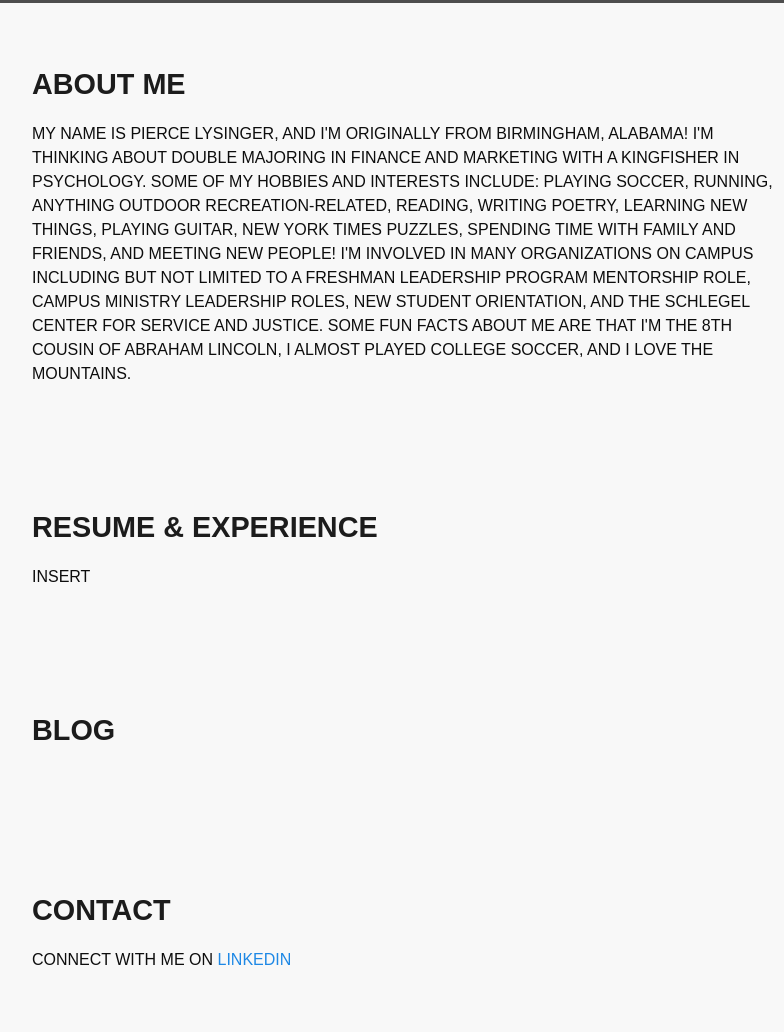
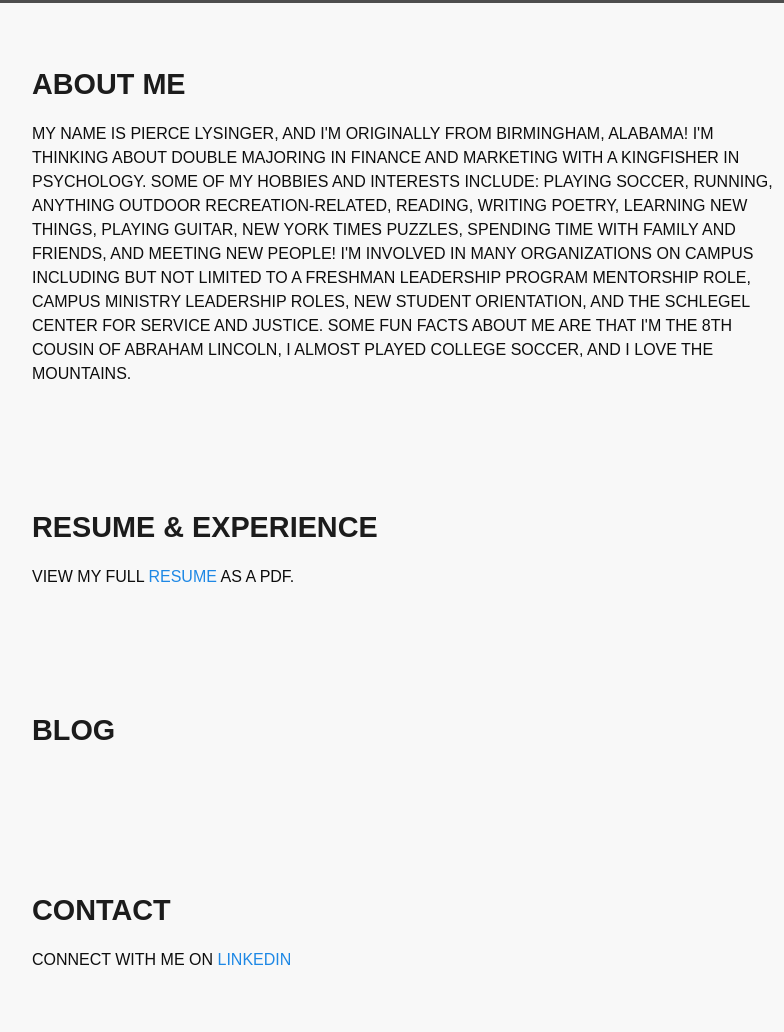
Before and after one commit to pierceportfolio-1/pierceportfolio-1.github.io, a plain HTML site: page index.html in a window 1280 px wide. Shown: the part 717-1749 px from the top of the page, without its empty margins (228-1012 px from the left). Drawn offline with Linux system fonts and the light colour scheme.

Commit message:
Update index.html

```diff
--- a/index.html
+++ b/index.html
@@ -18,7 +18,8 @@
   </section>
   <section id="experience">
     <h2>RESUME & EXPERIENCE</h2>
-    <p>insert</p>
+    <p><p>View my full <a href="resume_pierce_lysinger.pdf" target="_blank">Resume</a> as a PDF.</p>
+</p>
   </section>
   <section id="blog">
     <h2>BLOG</h2>
```
